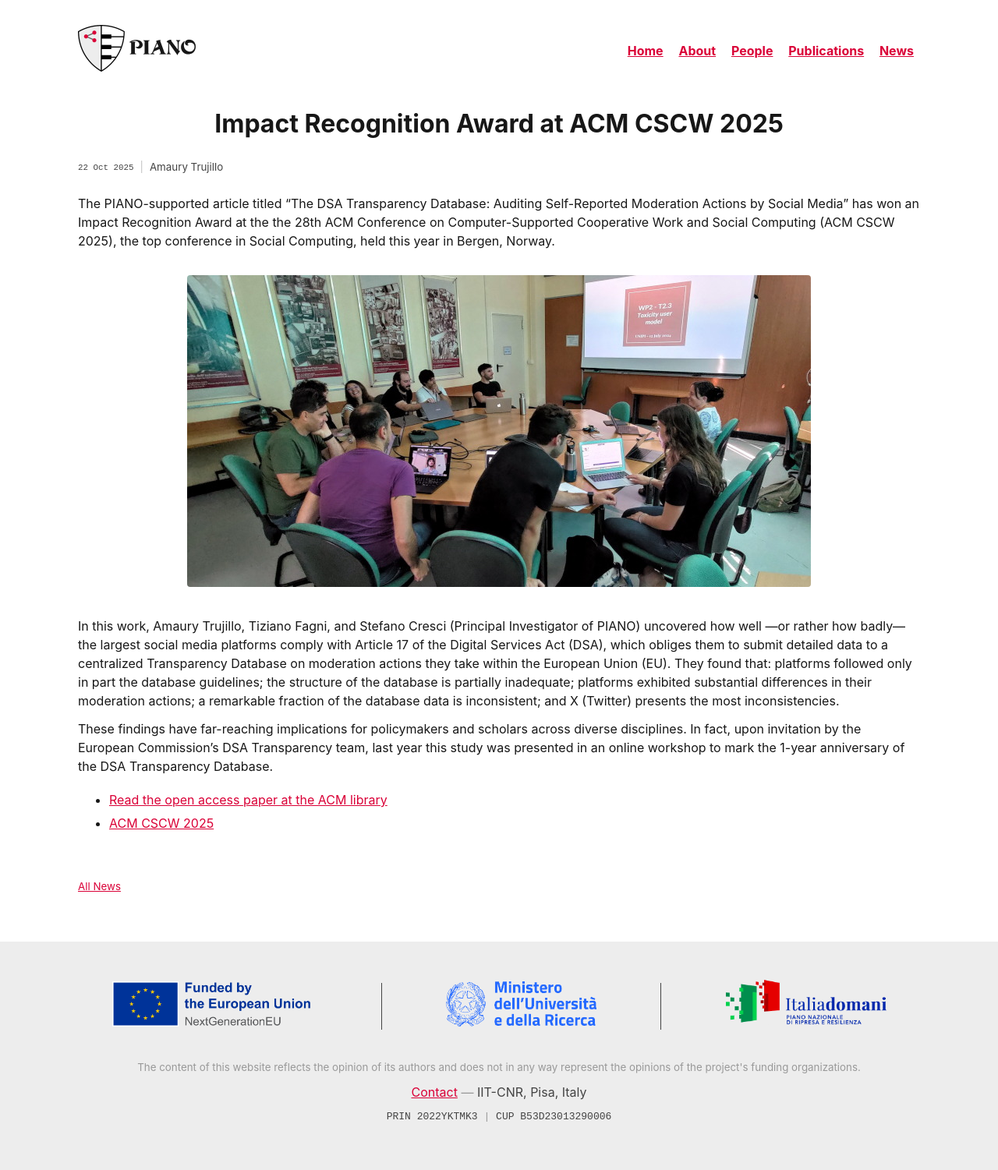
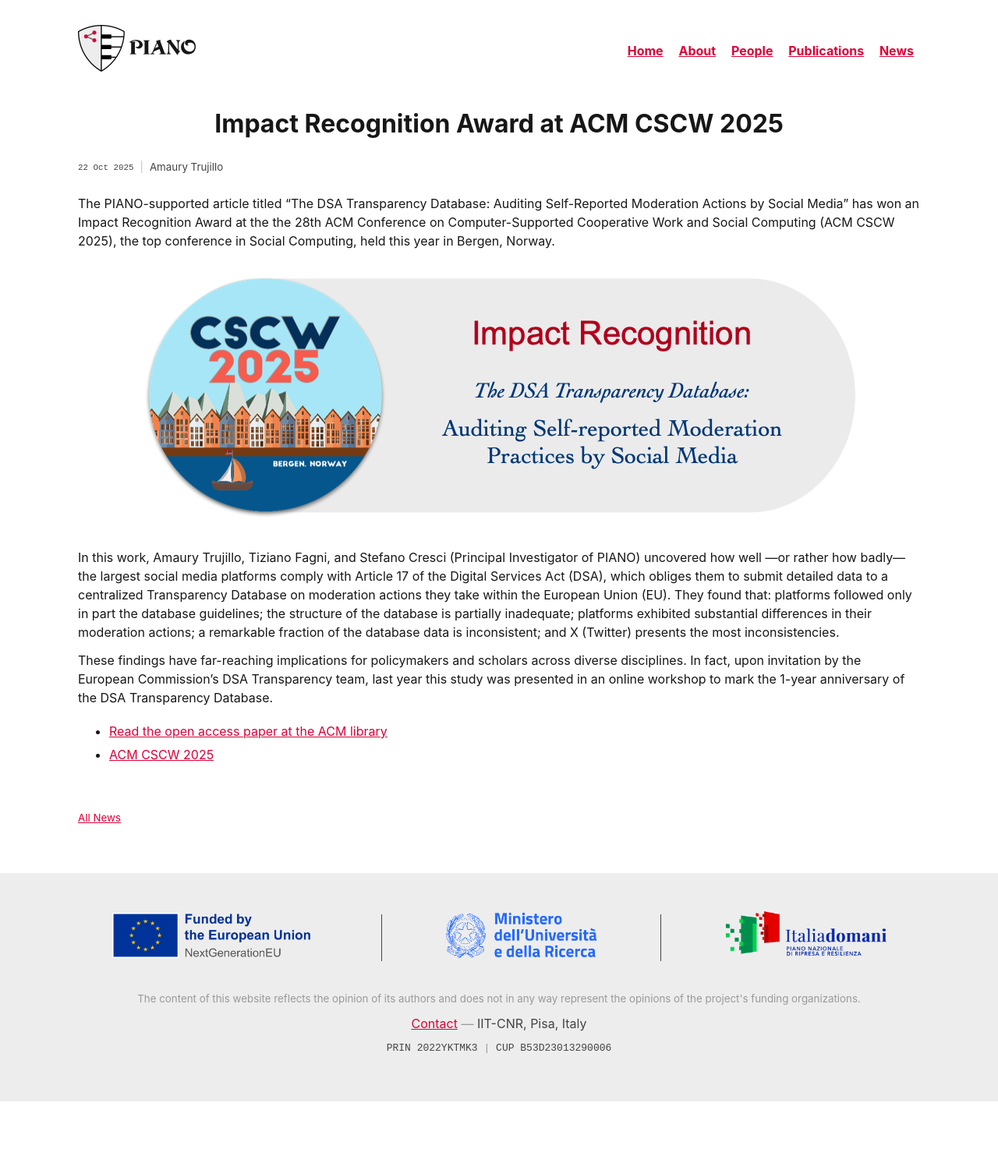
Before and after one commit to PIANO-PRIN-2022/piano-website, a Jekyll site: the page built from _posts/2025-10-22-DSA-TDB-impact-award.md, in a window 1280 px wide. Shown: the whole page at 78% size. Built offline with Jekyll 4.4.1, drawn with Linux system fonts in a browser that asks for light colours; after the commit the page ends 1413 px from its top, so only the background shows below that.

Commit message:
Fix image asset for impact award news

```diff
--- a/_posts/2025-10-22-DSA-TDB-impact-award.md
+++ b/_posts/2025-10-22-DSA-TDB-impact-award.md
@@ -2,7 +2,7 @@
 layout: post
 title:  "Impact Recognition Award at ACM CSCW 2025"
 author: Amaury Trujillo
-image: /assets/imgs/posts/mid_term_meeting.jpg
+image: /assets/imgs/posts/dsa_tdb_impact_award.png
 ---
 
 The PIANO-supported article titled "The DSA Transparency Database: Auditing Self-Reported Moderation Actions by Social Media" has won an Impact Recognition Award at the the 28th ACM Conference on Computer-Supported Cooperative Work and Social Computing (ACM CSCW 2025), the top conference in Social Computing, held this year in Bergen, Norway.
```
